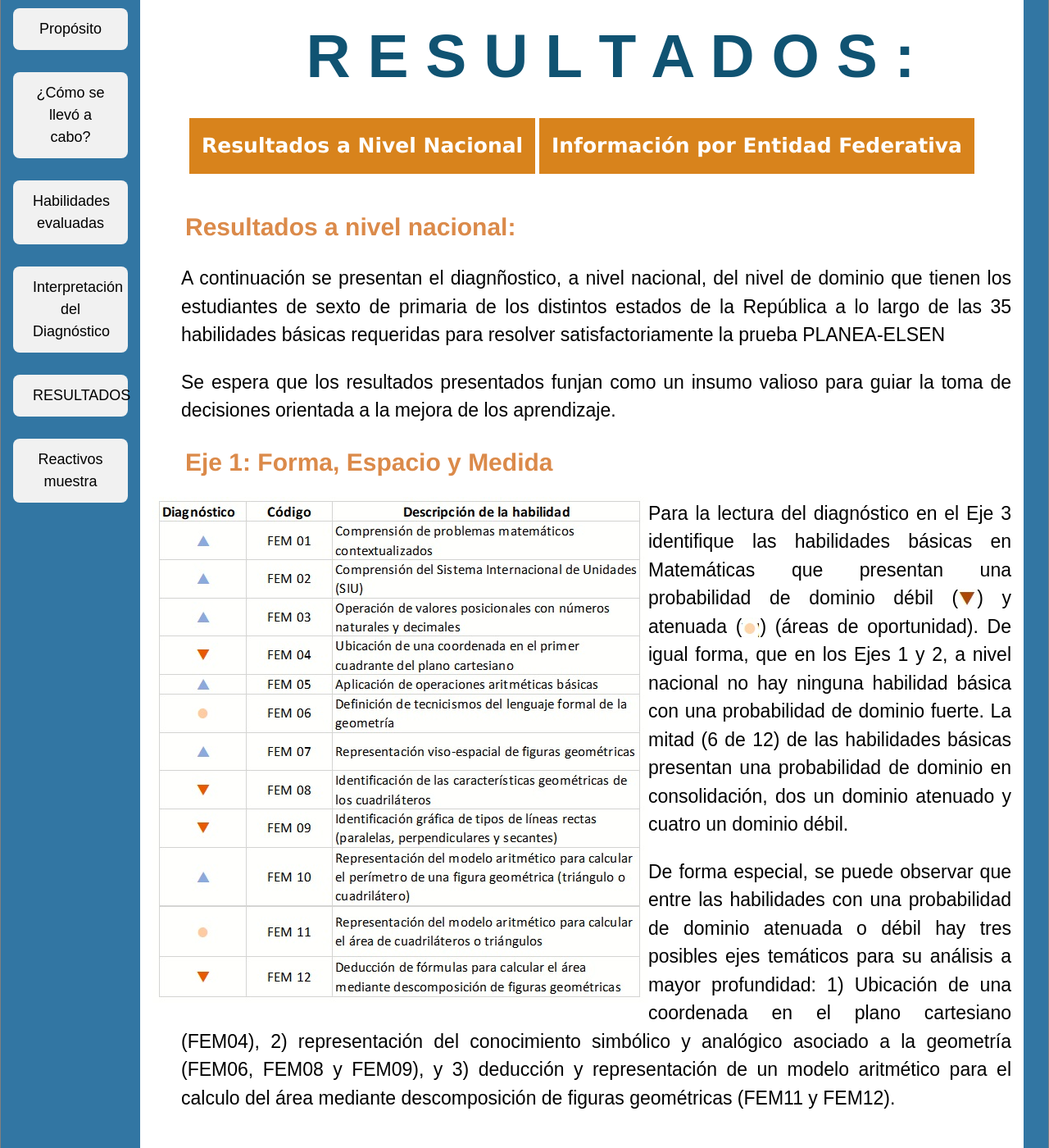
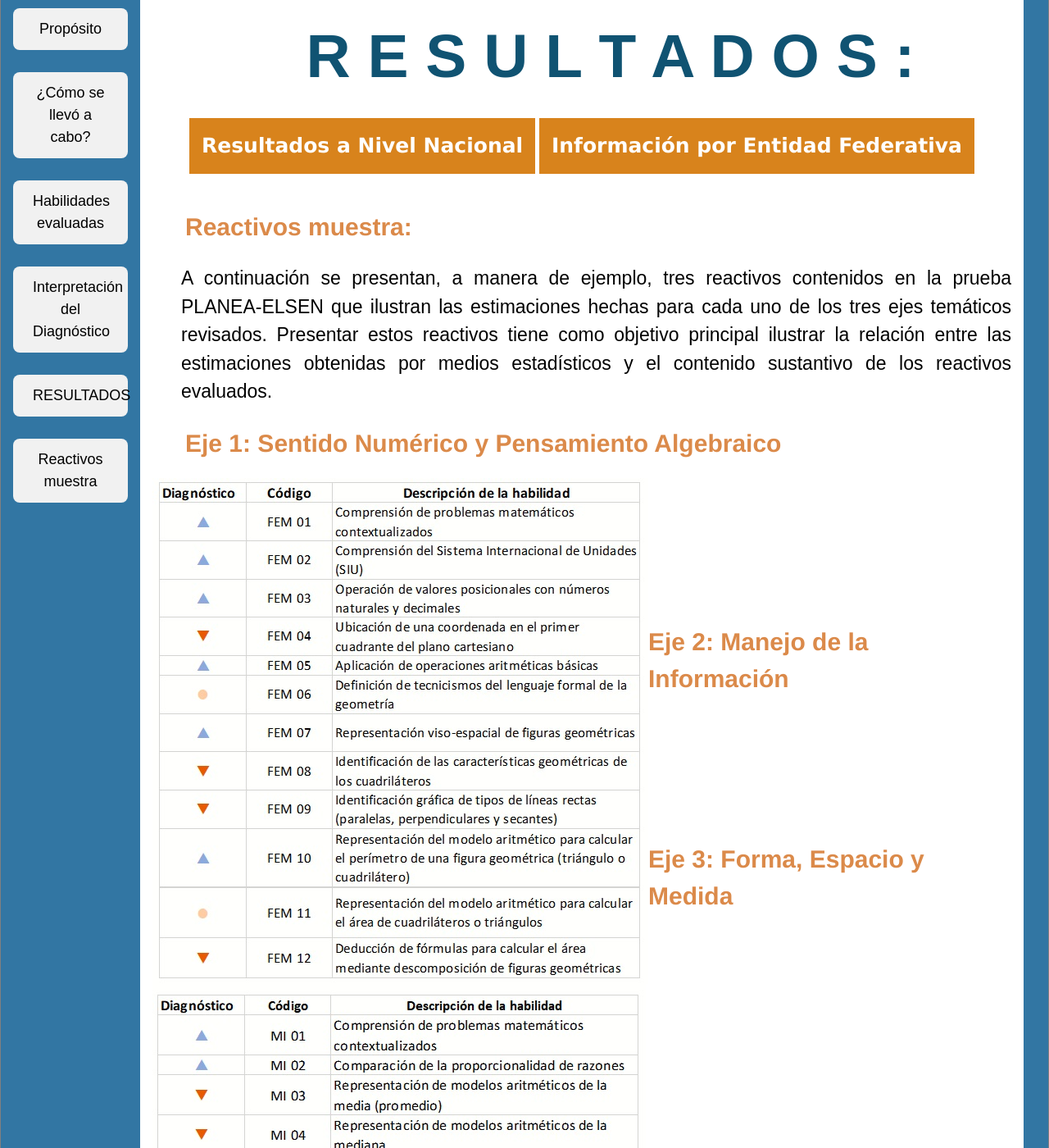
Before and after one commit to rimedie/rimedie.github.io, a Jekyll site: the page built from PLANEA-ELSEN_2015/Reactivos_Muestra.html, in a window 1280 px wide and 1400 px high, scrolled down 362 px. Shown: the whole window at 82% size. Built offline with Jekyll 4.4.1, drawn with Linux system fonts in a browser that asks for light colours; some of the changed text lies outside the part shown.

Commit message:
Update Reactivos_Muestra.html

```diff
--- a/PLANEA-ELSEN_2015/Reactivos_Muestra.html
+++ b/PLANEA-ELSEN_2015/Reactivos_Muestra.html
@@ -4,28 +4,21 @@ title: Detalles sobre Diagnóstico Nacional Feb,2019
 ---
 <div class="blurb">
 
-    <h2 class="interact">Resultados a nivel nacional:</h2>
+    <h2 class="interact">Reactivos muestra:</h2>
 
-<p>A continuación se presentan el diagnñostico, a nivel nacional, del nivel de dominio que tienen los estudiantes de sexto de primaria de los distintos estados de la República a lo largo de las 35 habilidades básicas requeridas para resolver satisfactoriamente la prueba PLANEA-ELSEN</p>
+<p>A continuación se presentan, a manera de ejemplo, tres reactivos contenidos en la prueba PLANEA-ELSEN que ilustran las estimaciones hechas para cada uno de los tres ejes temáticos revisados. Presentar estos reactivos tiene como objetivo principal ilustrar la relación entre las estimaciones obtenidas por medios estadísticos y el contenido sustantivo de los reactivos evaluados.</p>
 
-<p>Se espera que los resultados presentados funjan como un insumo valioso para guiar la toma de decisiones orientada a la mejora de los aprendizaje. </p>
 		<a id="FEM"></a>
-    <h2 class="interact">Eje 1: Forma, Espacio y Medida</h2>
+    <h2 class="interact">Eje 1: Sentido Numérico y Pensamiento Algebraico</h2>
     <img class="displayed" style="float:left;" src="/images_gral/Nac_FEM.jpg" />
-	<p>Para la lectura del diagnóstico en el Eje 3 identifique las habilidades básicas en Matemáticas que presentan una probabilidad de dominio débil (<img class="displayed" src="/images_gral/Debil.jpg" />) y atenuada (<img class="displayed" src="/images_gral/Atenuado.jpg" />) (áreas de oportunidad). De igual forma, que en los Ejes 1 y 2, a nivel nacional no hay ninguna habilidad básica con una probabilidad de dominio fuerte. La mitad (6 de 12) de las habilidades básicas presentan una probabilidad de dominio en consolidación, dos un dominio atenuado y cuatro un dominio débil.</p>
-	<p>De forma especial, se puede observar que entre las habilidades con una probabilidad de dominio atenuada o débil hay tres posibles ejes temáticos para su análisis a mayor profundidad: 1) Ubicación de una coordenada en el plano cartesiano (FEM04), 2) representación del conocimiento simbólico y analógico asociado a la geometría (FEM06, FEM08 y FEM09), y 3) deducción y representación de un modelo aritmético para el calculo del área mediante descomposición de figuras geométricas (FEM11 y FEM12).</p>
 	<br><br><br><br><br><br><br>
 	<a id="MI"></a>
     <h2 class="interact">Eje 2: Manejo de la Información</h2>
     <img class="displayed" style="float:left;" src="/images_gral/Nac_MI.jpg" />
-	<p>Para la lectura del diagnóstico en el Eje 2 identifique las habilidades básicas en Matemáticas que presentan una probabilidad de dominio débil (<img class="displayed" src="/images_gral/Debil.jpg" />) y atenuada (<img class="displayed" src="/images_gral/Atenuado.jpg" />) (áreas de oportunidad). De igual forma, que en el Eje 1, a nivel nacional no hay ninguna habilidad básica con una probabilidad de dominio fuerte. La mitad (5 de 10) de las habilidades básicas presentan un dominio en consolidación, tres un dominio atenuado y dos un dominio débil.</p>
-	<p>De manera especial, se puede observar que entre las habilidades con una probabilidad de dominio atenuada o débil hay dos posibles ejes temáticos para su análisis a mayor profundidad: 1) medidas de tendencia central  (MI03 y MI04), y 2) fracciones (MI08, MI09 y MI10).</p>
 	 <br><br><br><br><br><br>
        <a id="SNPA"></a>
-    <h2 class="interact">Eje 3: Sentido Numérico y Pensamiento Algebráico</h2>
+    <h2 class="interact">Eje 3: Forma, Espacio y Medida</h2>
     <img class="displayed" style="float:left;" src="/images_gral/Nac_SNPA.jpg" />
-	<p>Para la lectura del diagnóstico en el Eje 1 identifique las habilidades básicas en Matemáticas que presentan una probabilidad de dominio débil (<img class="displayed" src="/images_gral/Debil.jpg" />) y atenuada (<img class="displayed" src="/images_gral/Atenuado.jpg" />) (áreas de oportunidad). Nótese que a nivel nacional no hay ninguna habilidad básica con una probabilidad de dominio fuerte. Solo 4 de las 13 habilidades básicas se encuentran en consolidación. Por su parte, siete habilidades básicas presentan una probabilidad de dominio atenuado y dos de ellas una probabilidad de dominio débil.</p>
-	<p>En especial, se puede observar que entre las habilidades con una probabilidad de dominio atenuada o débil hay tres posibles ejes temáticos para su análisis a mayor profundidad: 1) Conocimientos básicos de las Matemáticas (SNPA02, SNPA03, SNPA09 y SNPA10), 2) fracciones (SNPA01, SNPA04, SNPA05 y SNPA11), y 3) deducción de patrones con progresiones especiales (SNPA13).</p>
 	<br>
 	<p></p>
 	<br>
```
